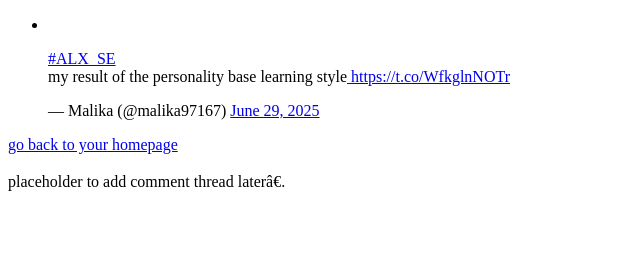
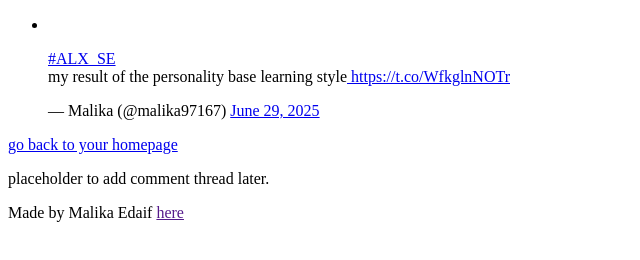
Before and after one commit to MALIKA-IF/My_First_Portfolio, a plain HTML site: page html_basic/tweets.html in a window 1280 px wide. Shown: the whole page, without its empty margins (0-640 px from the left). Drawn offline with Linux system fonts and the light colour scheme.

Commit message:
modify file index.html and index.html

```diff
--- a/html_basic/tweets.html
+++ b/html_basic/tweets.html
@@ -5,7 +5,6 @@
 
     </head>
     <body>
-
         <header>
             <ul>
                 <li>
@@ -28,11 +27,14 @@
             </article>
             <aside>
                 <p>
-                    placeholder to add comment thread later”.
+                    placeholder to add comment thread later.
                 </p>
             </aside>
         </main>
-        <footer></footer>
+        <footer>
+            Made by Malika Edaif
+            <a href="" target="_blank">here</a>
+        </footer>
 
     </body>
 </html>
```
Also changed, not shown: html_basic/index.html (+8 -9 lines).
